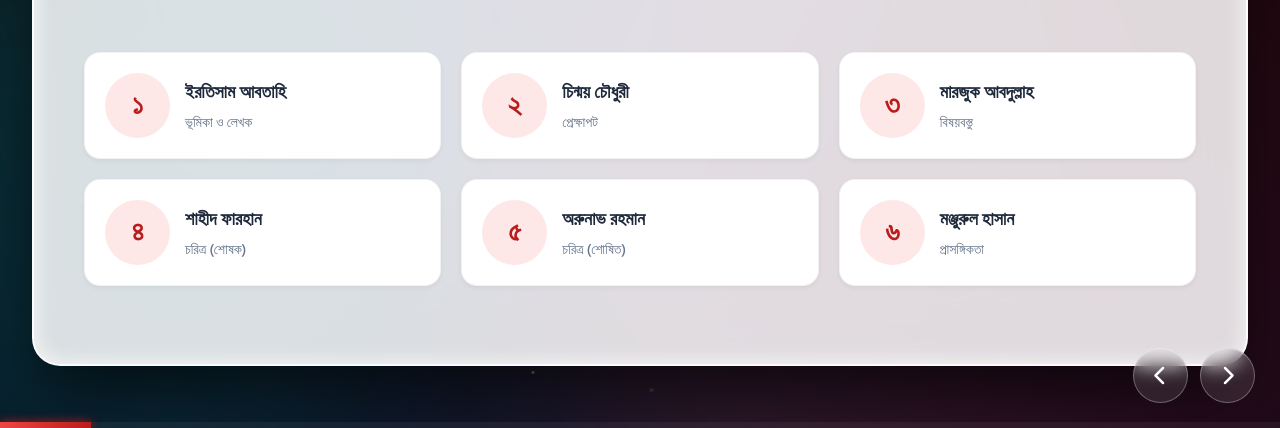
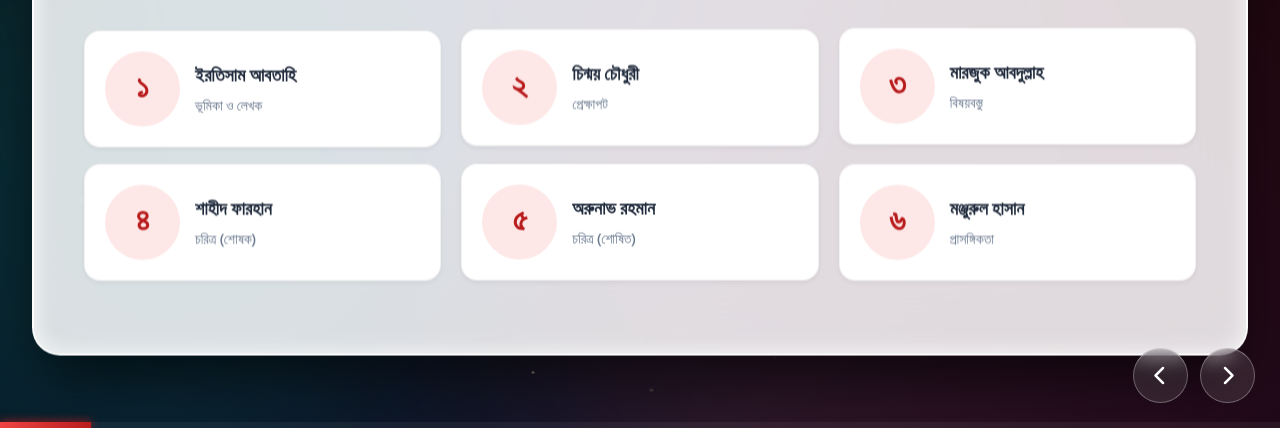
Before and after one commit to Monjurul-Hasan-Sohan/Monjurul-Hasan-Sohan.github.io, a plain HTML site: page index.html in a window 1280 px wide. Shown: the part 372-800 px from the top of the page. Drawn offline with Linux system fonts and the light colour scheme.

Commit message:
Update index.html

```diff
--- a/index.html
+++ b/index.html
@@ -17,11 +17,9 @@
         /* --- CORE RESET --- */
         * { box-sizing: border-box; margin: 0; padding: 0; outline: none; }
 
-        /* Scrollbar styling for text content */
-        ::-webkit-scrollbar { width: 6px; }
-        ::-webkit-scrollbar-track { background: rgba(0,0,0,0.05); }
-        ::-webkit-scrollbar-thumb { background: rgba(185, 28, 28, 0.3); border-radius: 10px; }
-        ::-webkit-scrollbar-thumb:hover { background: rgba(185, 28, 28, 0.6); }
+        /* Hide scrollbar completely for the whole page */
+        ::-webkit-scrollbar { display: none; }
+        body { -ms-overflow-style: none; scrollbar-width: none; }
 
         body {
             font-family: 'Hind Siliguri', sans-serif;
@@ -38,13 +36,12 @@
         .graveyard-atmosphere {
             position: absolute;
             top: 0; left: 0; width: 100%; height: 100%;
-            /* Deep midnight/swamp gradient */
             background: radial-gradient(circle at 50% 120%, #0f172a 0%, #020617 50%, #000000 100%);
             z-index: 0;
             overflow: hidden;
         }
 
-        /* Glowing Orbs (Eerie, Misty Colors) */
+        /* Glowing Orbs */
         .glow-spot {
             position: absolute;
             border-radius: 50%;
@@ -54,24 +51,9 @@
             animation: spiritFloat 25s infinite alternate cubic-bezier(0.4, 0, 0.2, 1);
         }
 
-        .glow-1 {
-            top: -20%; left: 10%; width: 60vw; height: 60vw;
-            background: #334155;
-            animation-duration: 30s;
-        }
-        .glow-2 {
-            bottom: -30%; right: -10%; width: 70vw; height: 70vw;
-            background: #450a0a;
-            animation-duration: 35s;
-            animation-delay: -5s;
-            opacity: 0.5;
-        }
-        .glow-3 {
-            top: 30%; left: -20%; width: 50vw; height: 50vw;
-            background: #115e59;
-            animation-duration: 28s;
-            opacity: 0.3;
-        }
+        .glow-1 { top: -20%; left: 10%; width: 60vw; height: 60vw; background: #334155; animation-duration: 30s; }
+        .glow-2 { bottom: -30%; right: -10%; width: 70vw; height: 70vw; background: #450a0a; animation-duration: 35s; animation-delay: -5s; opacity: 0.5; }
+        .glow-3 { top: 30%; left: -20%; width: 50vw; height: 50vw; background: #115e59; animation-duration: 28s; opacity: 0.3; }
 
         @keyframes spiritFloat {
             0% { transform: translate(0, 0) scale(1); }
@@ -85,6 +67,7 @@
             top: 0; left: 0; width: 100%; height: 100%;
             z-index: 1;
             pointer-events: none;
+            transition: transform 0.1s linear;
         }
         .star {
             position: absolute;
@@ -128,7 +111,7 @@
             transform: scale(1) translateY(0);
         }
 
-        /* --- MODERN GLASS PANEL (Projector Friendly - Light) --- */
+        /* --- MODERN GLASS PANEL --- */
         .glass-panel {
             width: 95%;
             height: 94%;
@@ -145,13 +128,19 @@
             flex-direction: column;
             overflow: hidden;
             position: relative;
-            /* Continuous Breathing Animation */
-            animation: borderBreathe 6s ease-in-out infinite;
+            animation:
+                borderBreathe 6s ease-in-out infinite,
+                floatPanel 8s ease-in-out infinite;
         }
 
         @keyframes borderBreathe {
             0%, 100% { box-shadow: 0 30px 60px -10px rgba(0, 0, 0, 0.7), inset 0 0 20px rgba(255, 255, 255, 0.8); }
             50% { box-shadow: 0 35px 70px -10px rgba(0, 0, 0, 0.6), inset 0 0 30px rgba(255, 255, 255, 0.95); }
+        }
+
+        @keyframes floatPanel {
+            0%, 100% { transform: translateY(0); }
+            50% { transform: translateY(-12px); }
         }
 
         /* --- TYPOGRAPHY --- */
@@ -166,7 +155,8 @@
         }
 
         .speaker-badge {
-            background: linear-gradient(135deg, #7f1d1d, #b91c1c);
+            background: linear-gradient(110deg, #7f1d1d 30%, #b91c1c 40%, #ef4444 50%, #b91c1c 60%, #7f1d1d 70%);
+            background-size: 200% 100%;
             color: white;
             padding: 6px 18px;
             border-radius: 50px;
@@ -177,6 +167,12 @@
             align-items: center;
             gap: 8px;
             letter-spacing: 0.5px;
+            animation: shimmer 5s linear infinite;
+        }
+
+        @keyframes shimmer {
+            0% { background-position: 200% 0; }
+            100% { background-position: -200% 0; }
         }
 
         h1 {
@@ -189,7 +185,6 @@
             margin-bottom: 8px;
             filter: drop-shadow(0 2px 2px rgba(0,0,0,0.1));
             line-height: 1.1;
-            /* Continuous Text Flow Animation */
             animation: textGradientMove 5s linear infinite alternate;
         }
 
@@ -206,7 +201,7 @@
             display: flex;
             flex-direction: column;
             justify-content: center;
-            overflow-y: auto;
+            overflow: hidden; /* Changed from auto to hidden to remove scrollbar */
             padding-right: 5px;
         }
 
@@ -235,6 +230,12 @@
             color: #7f1d1d;
             margin: 20px 0;
             box-shadow: 0 4px 6px rgba(0,0,0,0.05);
+            animation: quotePulse 4s ease-in-out infinite;
+        }
+
+        @keyframes quotePulse {
+            0%, 100% { transform: scale(1); opacity: 1; border-left-color: #b91c1c; }
+            50% { transform: scale(1.02); opacity: 0.95; border-left-color: #ef4444; }
         }
 
         /* --- LAYOUTS --- */
@@ -257,13 +258,19 @@
             border: 4px solid white;
             position: relative;
             background: #f1f5f9;
+            animation: floatImage 7s ease-in-out infinite reverse;
         }
+
+        @keyframes floatImage {
+            0%, 100% { transform: translateY(0); }
+            50% { transform: translateY(10px); }
+        }
+
         .img-side img {
             width: 100%;
             height: 100%;
             object-fit: cover;
             transform-origin: center;
-            /* Ken Burns Effect: Continuous Slow Zoom */
             animation: imageSlowZoom 20s ease-in-out infinite alternate;
         }
 
@@ -281,13 +288,12 @@
             font-size: 140px;
             color: #94a3b8;
             filter: drop-shadow(0 10px 20px rgba(0,0,0,0.1));
-            /* Continuous Icon Float */
             animation: iconFloat 4s ease-in-out infinite;
         }
 
         @keyframes iconFloat {
             0%, 100% { transform: translateY(0) scale(1); }
-            50% { transform: translateY(-10px) scale(1.05); }
+            50% { transform: translateY(-15px) scale(1.05); }
         }
 
         ul.clean-list { list-style: none; }
@@ -308,7 +314,7 @@
             box-shadow: 0 0 5px #b91c1c;
         }
 
-        /* --- MEMBER CARD (Re-formatting) --- */
+        /* --- MEMBER CARD --- */
         .member-grid {
             display: grid;
             grid-template-columns: repeat(3, 1fr);
@@ -328,31 +334,39 @@
             box-shadow: 0 2px 5px rgba(0,0,0,0.05);
             border: 1px solid rgba(0,0,0,0.05);
             cursor: default;
+            animation: floatCard 6s ease-in-out infinite;
+        }
+
+        @keyframes floatCard {
+            0%, 100% { transform: translateY(0); }
+            50% { transform: translateY(-5px); }
         }
 
         .member-card:hover {
-            transform: translateY(-8px);
+            transform: translateY(-8px) scale(1.02);
             box-shadow: 0 15px 30px rgba(0, 0, 0, 0.1);
             border-color: rgba(185, 28, 28, 0.2);
+            animation-play-state: paused;
         }
 
-        /* RE-FORMATTED MEMBER NUMBERS */
+        /* FIXED: Member number cropping issue */
         .member-num {
             font-family: 'Hind Siliguri', sans-serif;
             font-weight: 700;
-            font-size: 28px; /* Safe size */
+            font-size: 32px; /* Increased font size */
             color: #b91c1c;
             background: rgba(254, 226, 226, 0.8);
-            width: 65px;
-            height: 65px;
-            min-width: 65px; /* Prevent crushing */
+            width: 75px; /* Increased width */
+            height: 75px; /* Increased height */
+            min-width: 75px; /* Prevent crushing */
             border-radius: 50%;
             display: flex;
             align-items: center;
             justify-content: center;
             margin: 0;
-            line-height: 1; /* Reset line-height to center properly without padding hacks */
-            padding: 0; /* Remove all padding */
+            line-height: normal; /* No fixed line height limit */
+            padding: 0;
+            padding-bottom: 4px; /* Slight adjustment to center visually */
         }
 
         .member-info { display: flex; flex-direction: column; text-align: left; }
@@ -426,48 +440,49 @@
         <!-- SLIDE 1: TITLE -->
         <div class="slide-container active">
             <div class="glass-panel" style="align-items: center; text-align: center; justify-content: center;">
-                <i class="fa-solid fa-moon" style="font-size: 80px; color: #b91c1c; margin-bottom: 20px; filter: drop-shadow(0 4px 8px rgba(185,28,28,0.3)); animation: float 6s infinite ease-in-out;"></i>
+                <i class="fa-solid fa-moon" style="font-size: 80px; color: #b91c1c; margin-bottom: 20px; filter: drop-shadow(0 4px 8px rgba(185,28,28,0.3)); animation: iconFloat 6s infinite ease-in-out;"></i>
 
                 <h1 class="reveal-text">কবর</h1>
                 <h3 class="reveal-text" style="font-size: 28px; color: #475569; margin-bottom: 20px;">শহীদ মুনীর চৌধুরী</h3>
 
                 <div class="member-grid">
-                    <div class="member-card reveal-text">
+                    <!-- Staggered delay for card animations to look organic -->
+                    <div class="member-card reveal-text" style="animation-delay: 0s;">
                         <div class="member-num">১</div>
                         <div class="member-info">
                             <strong>ইরতিসাম আবতাহি</strong>
                             <span>ভূমিকা ও লেখক</span>
                         </div>
                     </div>
-                    <div class="member-card reveal-text">
+                    <div class="member-card reveal-text" style="animation-delay: 0.5s;">
                         <div class="member-num">২</div>
                         <div class="member-info">
                             <strong>চিন্ময় চৌধুরী</strong>
                             <span>প্রেক্ষাপট</span>
                         </div>
                     </div>
-                    <div class="member-card reveal-text">
+                    <div class="member-card reveal-text" style="animation-delay: 1s;">
                         <div class="member-num">৩</div>
                         <div class="member-info">
                             <strong>মারজুক আবদুল্লাহ</strong>
                             <span>বিষয়বস্তু</span>
                         </div>
                     </div>
-                    <div class="member-card reveal-text">
+                    <div class="member-card reveal-text" style="animation-delay: 1.5s;">
                         <div class="member-num">৪</div>
                         <div class="member-info">
                             <strong>শাহীদ ফারহান</strong>
                             <span>চরিত্র (শোষক)</span>
                         </div>
                     </div>
-                    <div class="member-card reveal-text">
+                    <div class="member-card reveal-text" style="animation-delay: 2s;">
                         <div class="member-num">৫</div>
                         <div class="member-info">
                             <strong>অরুনাভ রহমান</strong>
                             <span>চরিত্র (শোষিত)</span>
                         </div>
                     </div>
-                    <div class="member-card reveal-text">
+                    <div class="member-card reveal-text" style="animation-delay: 2.5s;">
                         <div class="member-num">৬</div>
                         <div class="member-info">
                             <strong>মঞ্জুরুল হাসান</strong>
@@ -837,6 +852,16 @@
         `;
         document.head.appendChild(styleSheet);
 
+        // Parallax Effect Logic
+        document.addEventListener('mousemove', (e) => {
+            const x = (window.innerWidth / 2 - e.clientX) / 20;
+            const y = (window.innerHeight / 2 - e.clientY) / 20;
+            // Move stars opposite to mouse
+            if(starfield) {
+                starfield.style.transform = `translate(${x}px, ${y}px)`;
+            }
+        });
+
         function init() {
             createStars();
             slides[currentSlide].classList.add('active');
```
